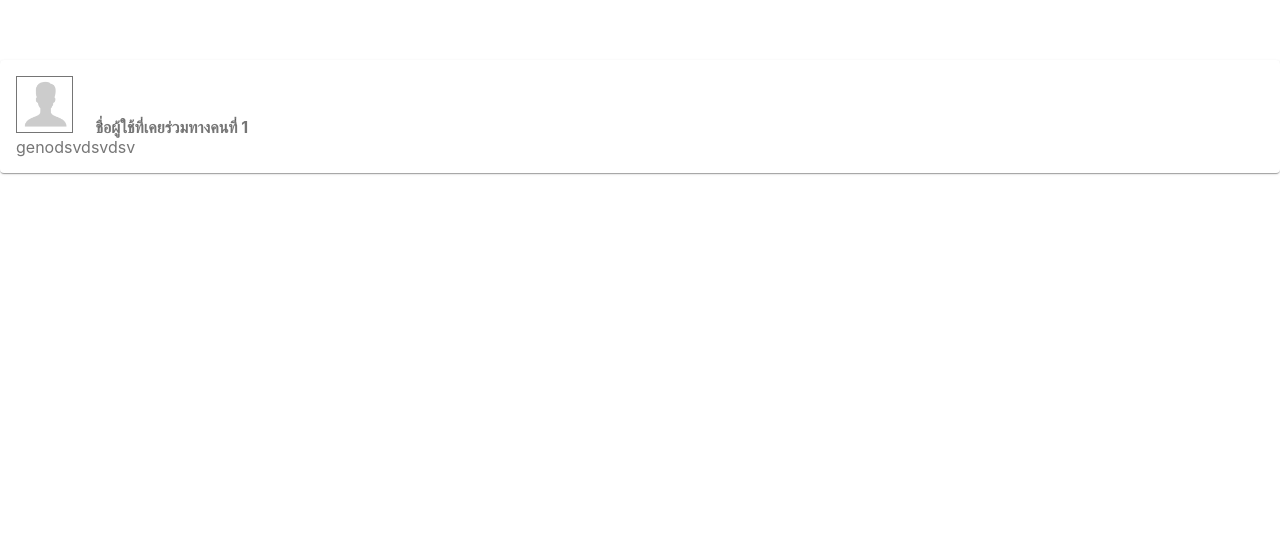
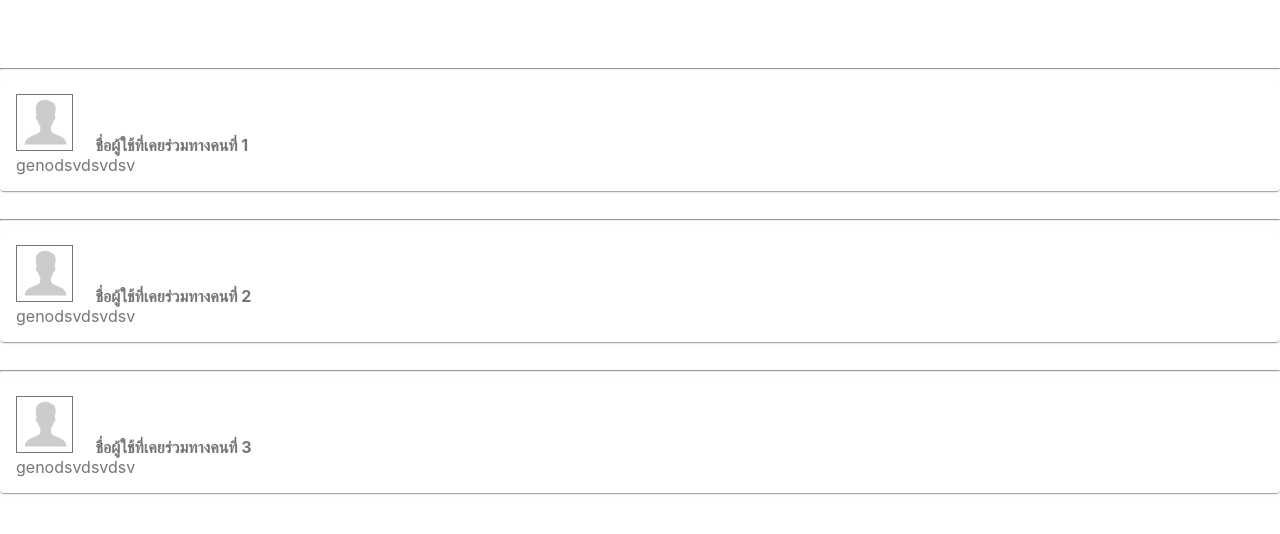
Before and after one commit to postgeno159/Menu-share-we-go, a React (Create React App) app: page / in a window 1280 px wide. Shown: the top 534 px of the page. Built offline with nearby package versions, Linux system fonts and the light colour scheme.

Commit message:
History Textbox fail

```diff
--- a/src/App.js
+++ b/src/App.js
@@ -4,12 +4,14 @@ import './App.css';
 
 import Menu from './compronents/Menu'
 import History from './compronents/History'
+import Chat from './compronents/Chat'
 
 function App() {
   return (
     <React.Fragment>
       {/* <Menu></Menu> */}
       <History></History>
+      {/* <Chat></Chat> */}
     </React.Fragment>
 
 
--- a/src/compronents/Chat/index.js
+++ b/src/compronents/Chat/index.js
@@ -1,27 +1,30 @@
-import React, { Component } from 'react';
-import { Widget } from 'react-chat-widget';
-import abc from '../../image/im2.png'
-import './style.css'
+import React from 'react';
+import { makeStyles } from '@material-ui/core/styles';
+import TextField from '@material-ui/core/TextField';
 
-import 'react-chat-widget/lib/styles.css';
+const useStyles2 = makeStyles(theme => ({
+  container: {
+    display: 'flex',
+    flexWrap: 'wrap',
+  },
+  textField: {
+    marginLeft: theme.spacing(1),
+    marginRight: theme.spacing(1),
+    width: 150,
+  },
+}));
 
-class Chat extends Component {
-    render() {
-        return (
-            <div className="App">
-                <Widget style={
-                    {
-                        position: 'absolute',
-                        left: 0,
-                    }} />
-                    <h2 style={{
-                        borderBottom: '1px solid #dee5ef',
-                        background: '#FAFAFA',
-                        }}>GENO</h2>
-                        <img className='aa' height='50px' width='50px' src={abc}/>
-            </div>
-        );
-    }
+export default function TextFieldMargins() {
+  const classes = useStyles2();
+
+  return (
+    <div className={classes.container}>
+      <TextField
+        label="สถานที่"
+        id="margin-none"
+        defaultValue="ต้นทาง"
+        className={classes.textField}
+      />
+    </div>
+  );
 }
-
-export default Chat;
--- a/src/compronents/History/index.js
+++ b/src/compronents/History/index.js
@@ -3,6 +3,8 @@ import { makeStyles } from '@material-ui/core/styles';
 import Paper from '@material-ui/core/Paper';
 import Grid from '@material-ui/core/Grid';
 import im3 from '../../image/im3.png'
+import TextField from '@material-ui/core/TextField';
+
 
 const useStyles = makeStyles(theme => ({
   root: {
@@ -15,16 +17,56 @@ const useStyles = makeStyles(theme => ({
   },
 }));
 
+// const useStyles2 = makeStyles(theme => ({
+//   container: {
+//     display: 'flex',
+//     flexWrap: 'wrap',
+//   },
+//   textField: {
+//     marginLeft: theme.spacing(1),
+//     marginRight: theme.spacing(1),
+//     width: 150,
+//   },
+// }));
+
 export default function FullWidthGrid() {
   const classes = useStyles();
 
-  return (
+// export default function TextFieldMargins() {
+//     const classes = useStyles2();
+
+// return (
+//       <div className={classes.container}>
+//         <TextField
+//           label="สถานที่"
+//           id="margin-none"
+//           defaultValue="ต้นทาง"
+//           className={classes.textField}
+//         />
+//       </div>
+//     );
+//   }
+
+return (
     <div className={classes.root}>
       <br></br><br></br><br></br>
       <Grid container spacing={6}>
         <Grid item xs={12}>
+          <hr></hr>
           <Paper  className={classes.paper}><img src={im3} border="1" width="55" height='55' ></img>&nbsp;&nbsp;&nbsp;&nbsp;&nbsp;
           <b>ชื่อผู้ใช้ที่เคยร่วมทางคนที่ 1</b>
+          <br></br>genodsvdsvdsv
+           </Paper>
+           <br></br>
+           <hr></hr>
+           <Paper  className={classes.paper}><img src={im3} border="1" width="55" height='55' ></img>&nbsp;&nbsp;&nbsp;&nbsp;&nbsp;
+          <b>ชื่อผู้ใช้ที่เคยร่วมทางคนที่ 2</b>
+          <br></br>genodsvdsvdsv
+           </Paper>
+           <br></br>
+           <hr></hr>
+           <Paper  className={classes.paper}><img src={im3} border="1" width="55" height='55' ></img>&nbsp;&nbsp;&nbsp;&nbsp;&nbsp;
+          <b>ชื่อผู้ใช้ที่เคยร่วมทางคนที่ 3</b>
           <br></br>genodsvdsvdsv
            </Paper>
         </Grid>
```
